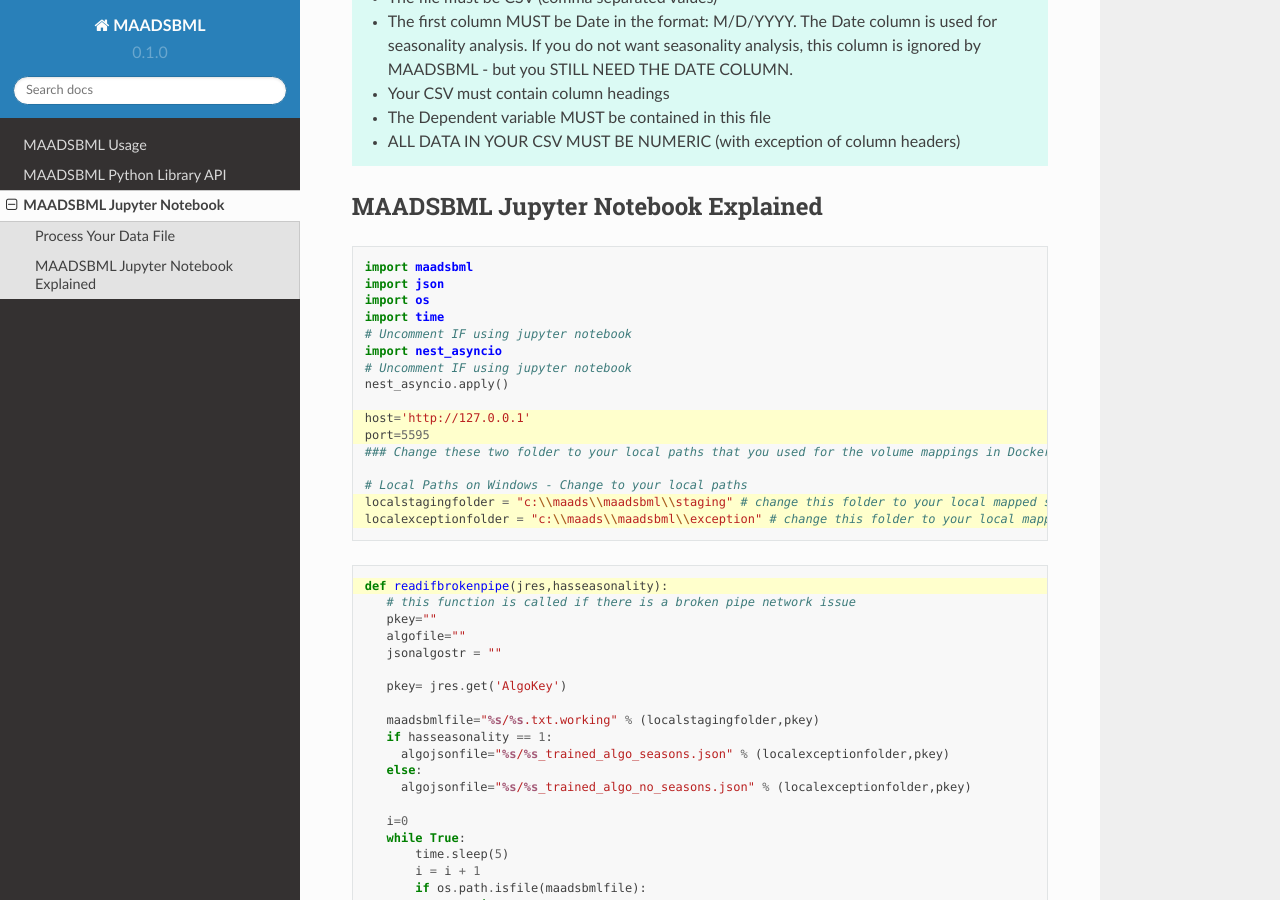
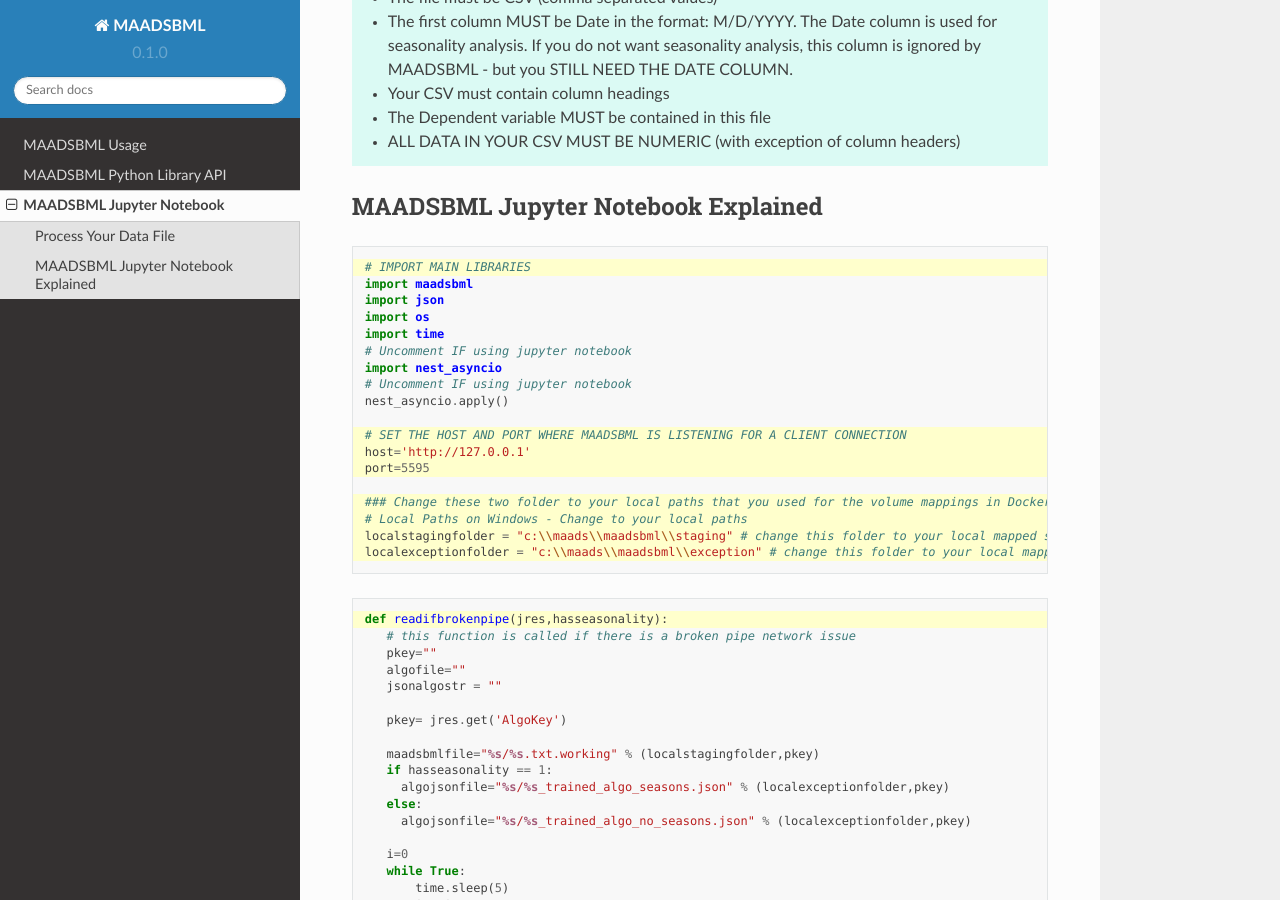
Before and after one commit to smaurice101/maadsbml, a Sphinx documentation site: the page built from docs/source/maadsbmlnotebook.rst, in a window 1280 px wide and 900 px high, scrolled down 391 px. Built offline with Sphinx 7.4.7 and the Read the Docs theme 2.0.0, drawn with Linux system fonts in a browser that asks for light colours.

Commit message:
Update maadsbmlnotebook.rst

```diff
--- a/docs/source/maadsbmlnotebook.rst
+++ b/docs/source/maadsbmlnotebook.rst
@@ -24,8 +24,9 @@ MAADSBML Jupyter Notebook Explained
 ------------------------------
 
 .. code-block::
-   :emphasize-lines: 10,11,15,16
+   :emphasize-lines: 1,11,12,13,15,16,17,18
 
+   # IMPORT MAIN LIBRARIES
    import maadsbml
    import json
    import os
@@ -35,10 +36,11 @@ MAADSBML Jupyter Notebook Explained
    # Uncomment IF using jupyter notebook
    nest_asyncio.apply()
 
+   # SET THE HOST AND PORT WHERE MAADSBML IS LISTENING FOR A CLIENT CONNECTION
    host='http://127.0.0.1'
    port=5595
+
    ### Change these two folder to your local paths that you used for the volume mappings in Docker Local Paths on Linux/Mac
-
    # Local Paths on Windows - Change to your local paths
    localstagingfolder = "c:\\maads\\maadsbml\\staging" # change this folder to your local mapped staging folder
    localexceptionfolder = "c:\\maads\\maadsbml\\exception" # change this folder to your local mapped exception folder
```
